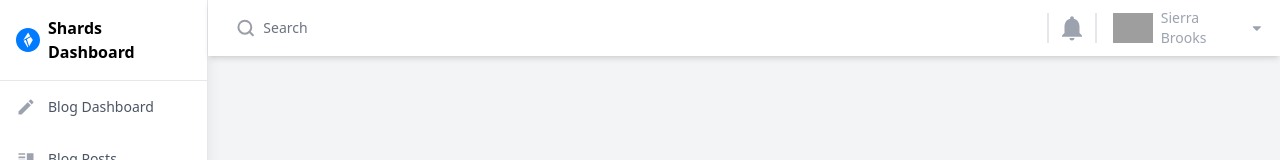
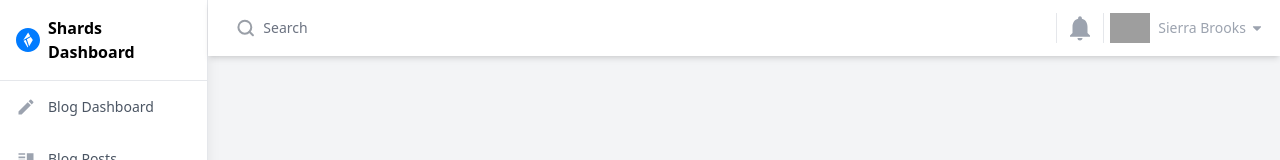
Before and after one commit to BiTech5/designrevision-replicate, a React (Vite) app: page / in a window 1280 px wide. Shown: the top 160 px of the page. Built offline with nearby package versions, Linux system fonts and the light colour scheme; grey boxes are pictures that could not be loaded.

Commit message:
small update

```diff
--- a/src/components/layout/navbar.tsx
+++ b/src/components/layout/navbar.tsx
@@ -79,9 +79,9 @@ const Navbar = () => {
           </div>
         </div>
 
-        <div className="flex items-center gap-4 relative">
+        <div className="flex items-center w-1/5 justify-between">
           <div
-            className="border-r-2 border-l-2 px-2 flex items-center"
+            className="border-r border-l px-2 flex items-center"
             ref={notificationRef}
             onClick={() => setOpenNotifications(!openNotifications)}
           >
```
